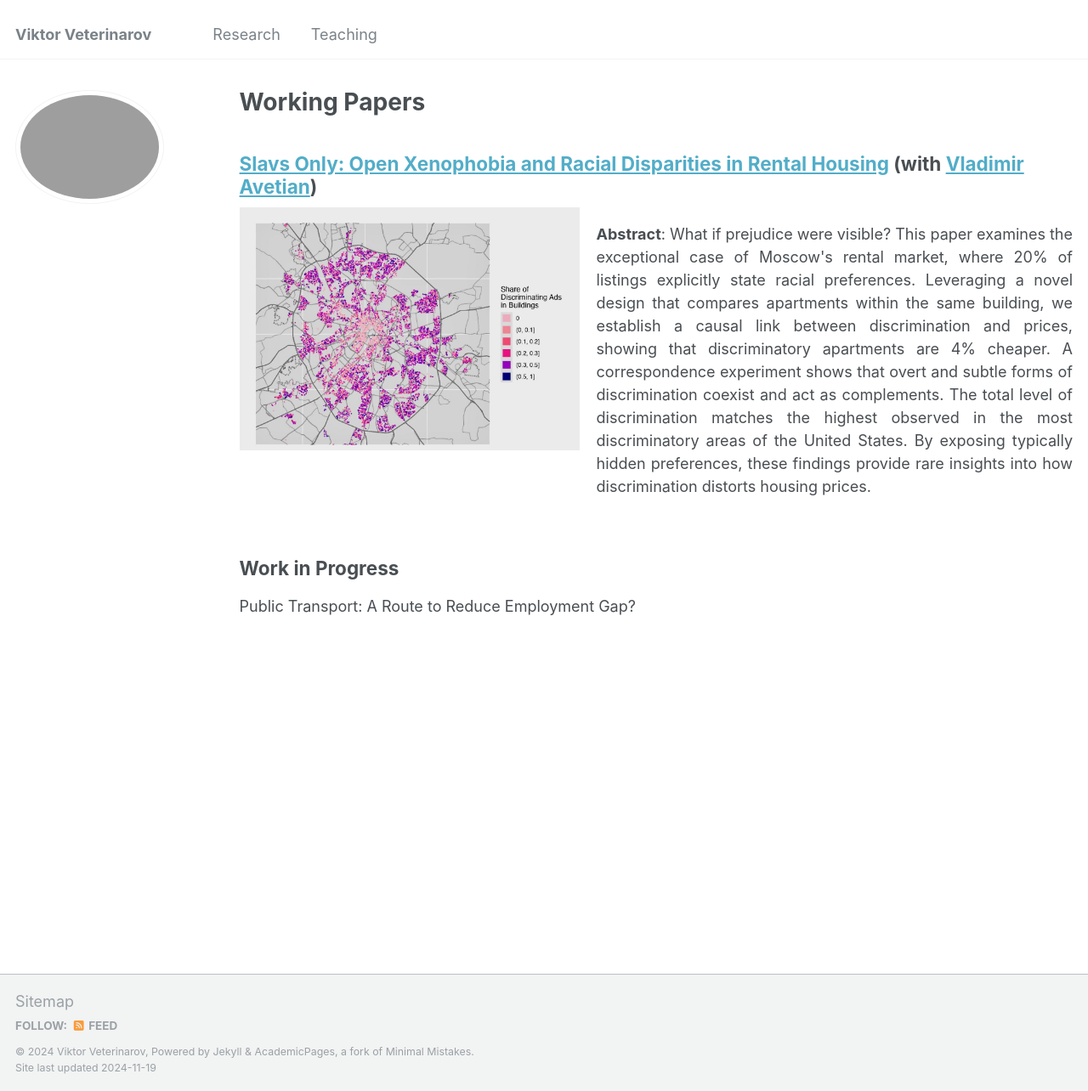
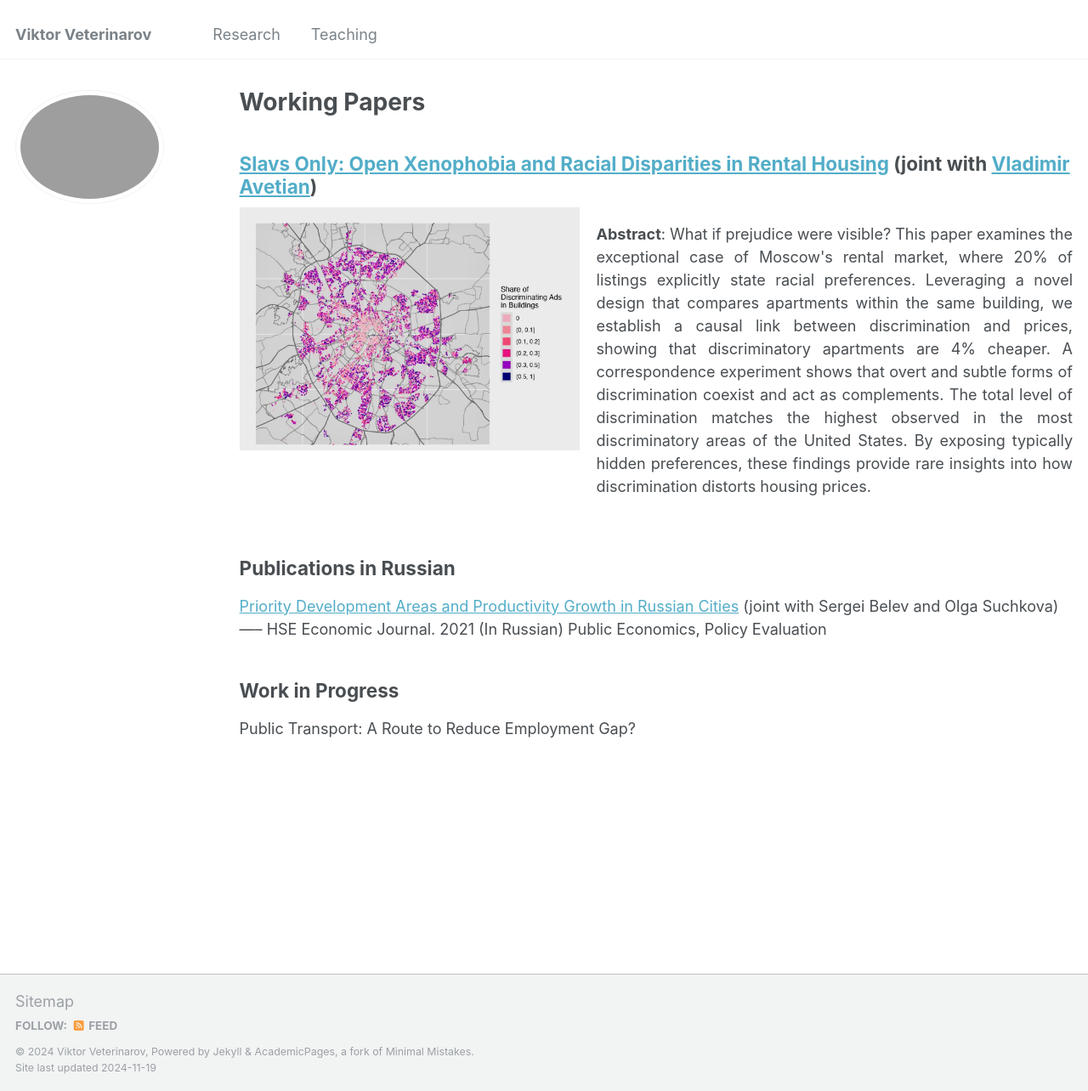
Before and after one commit to viktorveterinarov/viktorveterinarov.github.io, a Jekyll site: the page built from _pages/publications.md, in a window 1280 px wide and 1284 px high. Shown: the whole window at 85% size. Built offline with Jekyll 4.4.1, drawn with Linux system fonts in a browser that asks for light colours.

Commit message:
Update publications.md

```diff
--- a/_pages/publications.md
+++ b/_pages/publications.md
@@ -7,7 +7,7 @@ author_profile: true
 
 {% include base_path %}
 
-<a href="https://papers.ssrn.com/sol3/papers.cfm?abstract_id=4983808" target="_blank">Slavs Only: Open Xenophobia and Racial Disparities in Rental Housing</a> (with <a href="https://vladimir-avetian.github.io/" target="_blank">Vladimir Avetian</a>)
+<a href="https://papers.ssrn.com/sol3/papers.cfm?abstract_id=4983808" target="_blank">Slavs Only: Open Xenophobia and Racial Disparities in Rental Housing</a> (joint with <a href="https://vladimir-avetian.github.io/" target="_blank">Vladimir Avetian</a>)
 -----
 
 <div style="display: flex; align-items: flex-start;">
@@ -17,6 +17,13 @@ author_profile: true
   </div>
 </div>
 
+Publications in Russian
+-----
+<a href="https://ej.hse.ru/en/2021-25-1/450433202.html" target="_blank">Priority Development Areas and Productivity Growth in Russian Cities</a> (joint with Sergei Belev and Olga Suchkova)
+-----
+HSE Economic Journal. 2021 (In Russian)
+Public Economics, Policy Evaluation
+
 Work in Progress
 -----
 Public Transport: A Route to Reduce Employment Gap?
```
